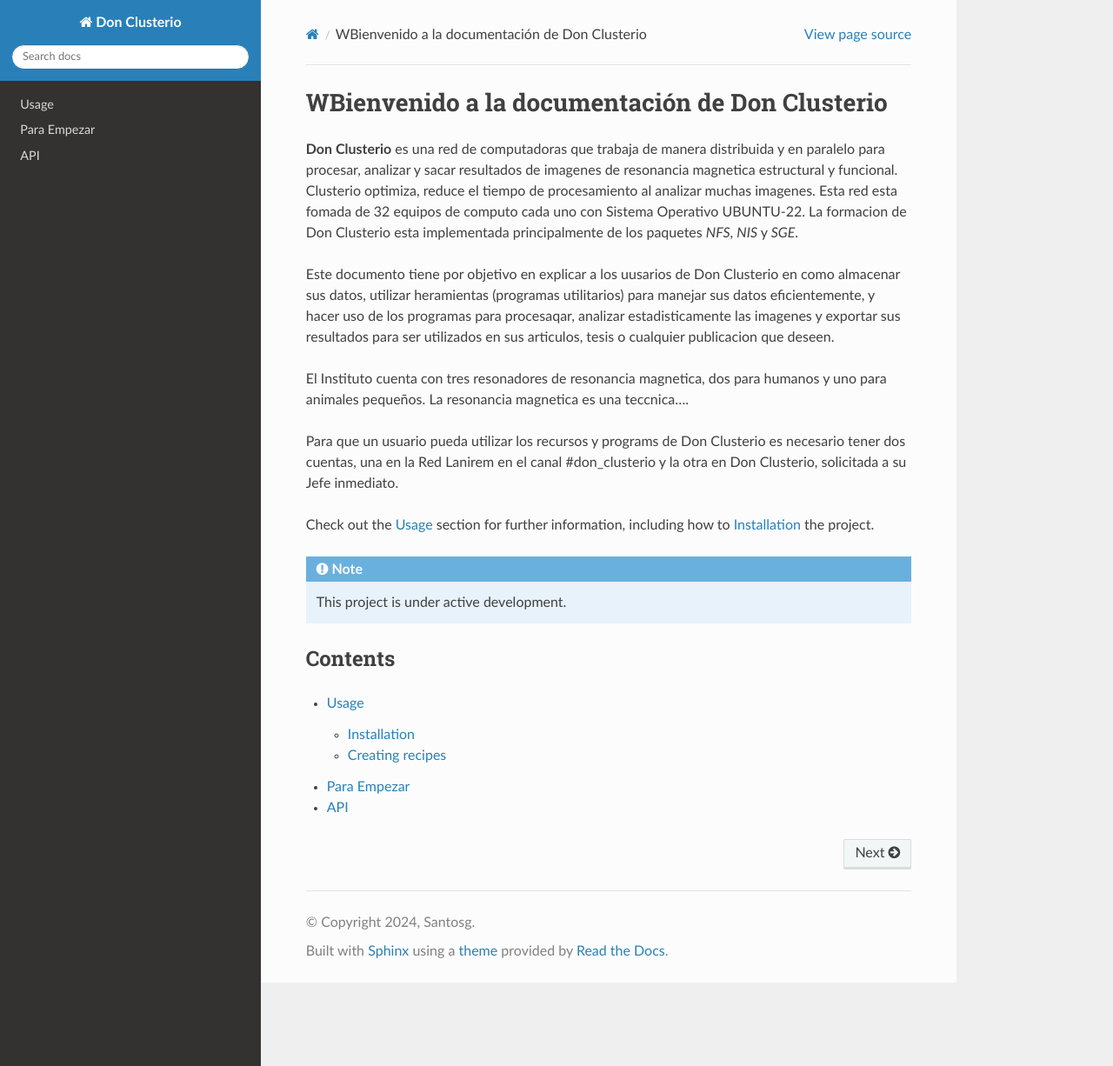
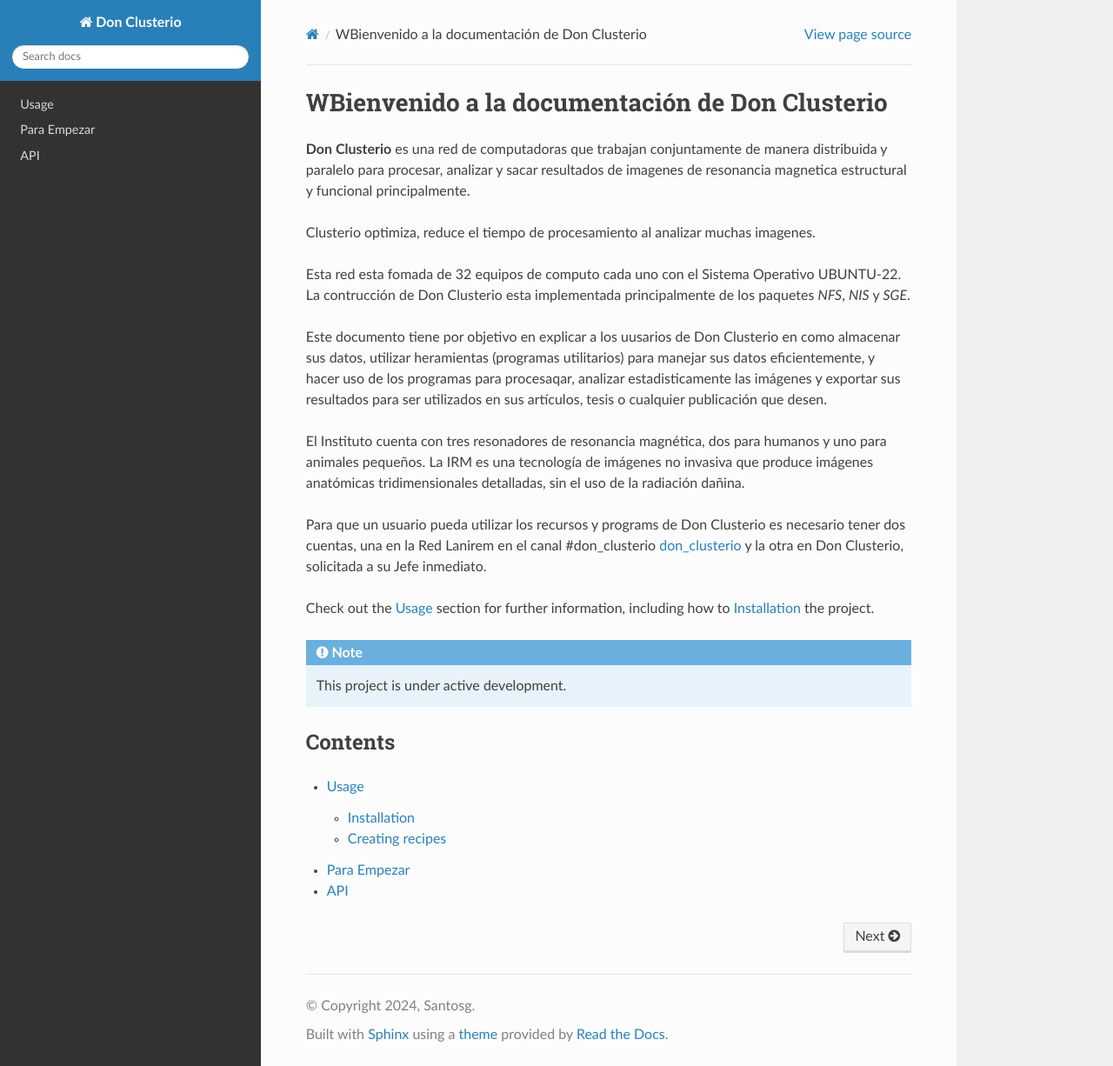
Before and after one commit to matecom57/donclusterio, a Sphinx documentation site: the page built from docs/source/index.rst, in a window 1280 px wide and 1226 px high. Shown: the whole window at 87% size. Built offline with Sphinx 7.4.7 and the Read the Docs theme 3.1.0, drawn with Linux system fonts in a browser that asks for light colours.

Commit message:
Update index.rst

```diff
--- a/docs/source/index.rst
+++ b/docs/source/index.rst
@@ -1,13 +1,17 @@
 WBienvenido a la documentación de Don Clusterio
 ===================================
 
-**Don Clusterio** es una red de computadoras que trabaja de manera distribuida y en paralelo para procesar, analizar y sacar resultados de imagenes de resonancia magnetica estructural y funcional. Clusterio optimiza, reduce el tiempo de procesamiento al analizar muchas imagenes. Esta red esta fomada de 32 equipos de computo cada uno con Sistema Operativo UBUNTU-22. La formacion de Don Clusterio esta implementada principalmente de los paquetes *NFS*, *NIS* y *SGE*.
+**Don Clusterio** es una red de computadoras que trabajan conjuntamente de manera distribuida y paralelo para procesar, analizar y sacar resultados de imagenes de resonancia magnetica estructural y funcional principalmente.
 
-Este documento tiene por objetivo en explicar a los uusarios de Don Clusterio en como almacenar sus datos, utilizar heramientas (programas utilitarios) para manejar sus datos eficientemente, y hacer uso de los programas para procesaqar, analizar estadisticamente las imagenes y exportar sus resultados para ser utilizados en sus articulos, tesis o cualquier publicacion que deseen.
+Clusterio optimiza, reduce el tiempo de procesamiento al analizar muchas imagenes.
 
-El Instituto cuenta con tres resonadores de resonancia magnetica, dos para humanos y uno para animales pequeños. La resonancia magnetica es una teccnica....
+Esta red esta fomada de 32 equipos de computo cada uno con el Sistema Operativo UBUNTU-22. La contrucción de Don Clusterio esta implementada principalmente de los paquetes *NFS*, *NIS* y *SGE*.
 
-Para que un usuario pueda utilizar los recursos y programs de Don Clusterio  es necesario tener dos cuentas, una en la Red Lanirem en el canal #don_clusterio y la otra en Don Clusterio, solicitada a su Jefe inmediato.
+Este documento tiene por objetivo en explicar a los uusarios de Don Clusterio en como almacenar sus datos, utilizar heramientas (programas utilitarios) para manejar sus datos eficientemente, y hacer uso de los programas para procesaqar, analizar estadisticamente las imágenes y exportar sus resultados para ser utilizados en sus artículos, tesis o cualquier publicación que desen.
+
+El Instituto cuenta con tres resonadores de resonancia magnética, dos para humanos y uno para animales pequeños. La IRM es una tecnología de imágenes no invasiva que produce imágenes anatómicas tridimensionales detalladas, sin el uso de la radiación dañina.
+
+Para que un usuario pueda utilizar los recursos y programs de Don Clusterio  es necesario tener dos cuentas, una en la Red Lanirem en el canal #don_clusterio  `don_clusterio <https://chat-lanirem.lavis.unam.mx/channel/don_clusterio/>`_ y la otra en Don Clusterio, solicitada a su Jefe inmediato.
 
 
 Check out the :doc:`usage` section for further information, including
```
